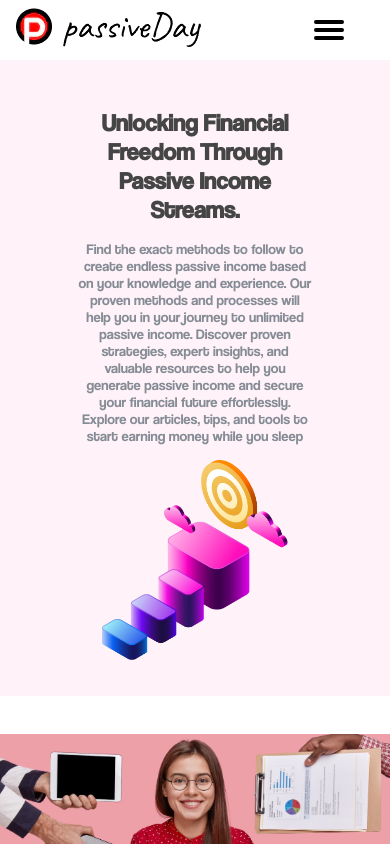
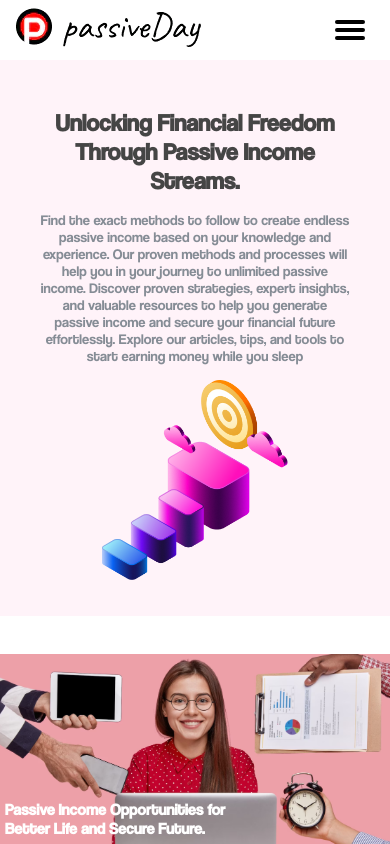
Before and after one commit to creyo/PassiveDay, a SvelteKit app: page / in a window 390 px wide. Shown: the top 844 px of the page. Built offline with nearby package versions, Linux system fonts and the light colour scheme; no server answers; the database is empty.

Commit message:
side-menu

```diff
--- a/src/routes/Header.svelte
+++ b/src/routes/Header.svelte
@@ -31,7 +31,7 @@
 			  </li>
 		  </ul>
 	</div>
-		<div class="user">
+		<!-- <div class="user">
 			<img src={doctor} alt="user">
-		  </div>
+		  </div> -->
 </header>
--- a/src/routes/styles.css
+++ b/src/routes/styles.css
@@ -23,12 +23,9 @@ body{
   }
 
   .top-nav {
-    width: 1440px;
+    width: 1240px;
     margin: auto;
     display: flex;
-    flex-direction: row;
-    align-items: center;
-    justify-content: space-between;
     background-color: #00BAF0;
     background:white;
     /* W3C, IE 10+/ Edge, Firefox 16+, Chrome 26+, Opera 12+, Safari 7+ */
@@ -79,8 +76,8 @@ body{
     flex-direction: column;
     justify-content: center;
     align-items: center;
-    position: relative;
-    left: 8rem;
+    position: absolute;
+    right: 2.5rem;
   }
 
   #menu-toggle {
@@ -1061,7 +1058,7 @@ footer h2{
     .hero-container{
       display: flex;
       flex-direction: column;
-      width: 80%;
+      width: 94%;
      }
      .box {
        background-color: white 60%;
@@ -1106,6 +1103,9 @@ footer h2{
      .menu > li a{
       color: white;
     }
+    .hero-text {
+      width: 80%;
+  }
      .box-r{
        position: relative;
        right: 0;
```
Also changed, not shown: src/routes/[slug]/+page.svelte (+8 -60 lines), src/routes/[slug]/[slug]/+page.svelte (+3 -12 lines).
